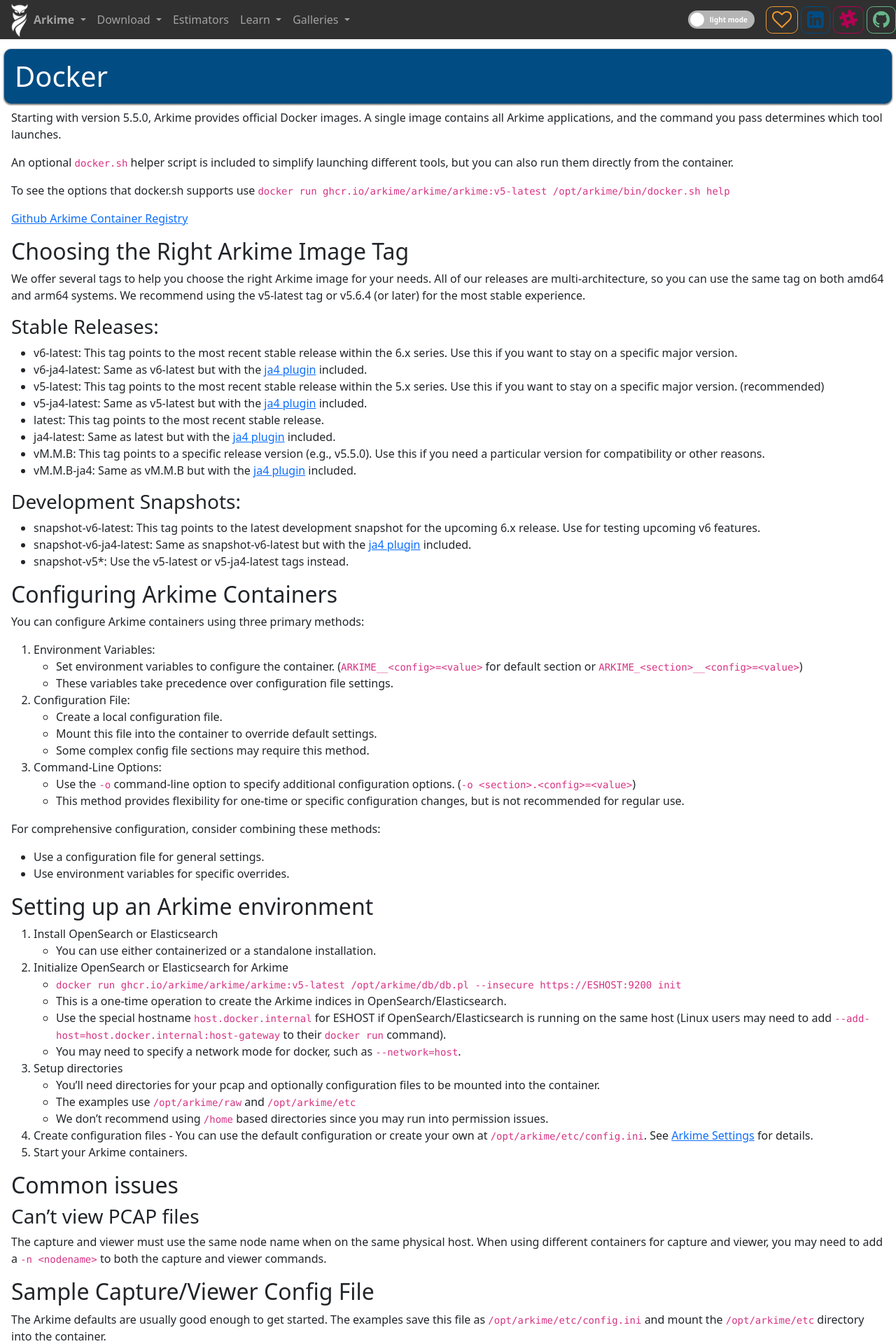
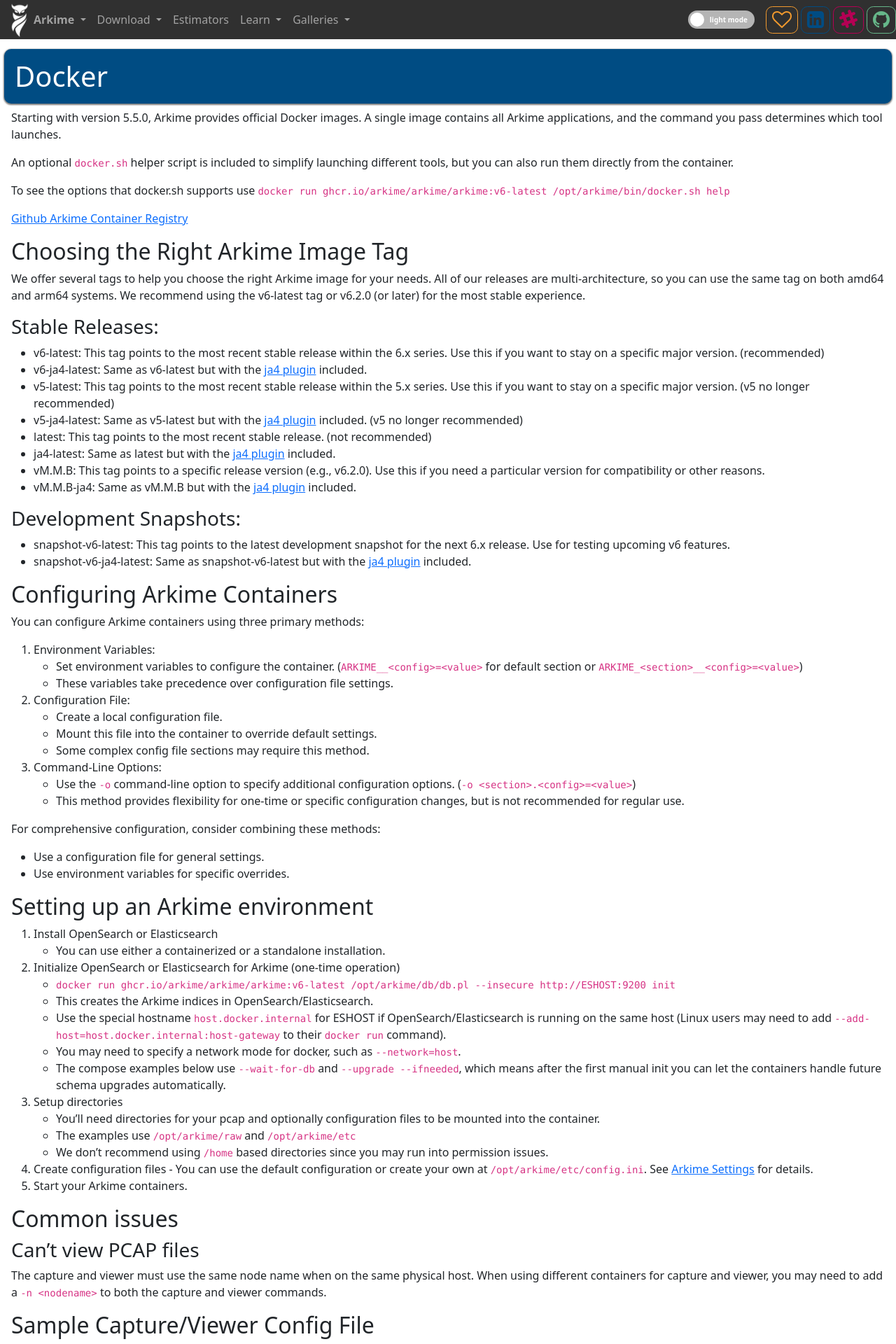
Before and after one commit to arkime/arkimeweb, a Jekyll site: the page built from _wiki/docker.md, in a window 1280 px wide. Shown: the top 1920 px of the page at 70% size. Built offline with Jekyll 4.4.1, drawn with Linux system fonts in a browser that asks for light colours; some of the changed text lies outside the part shown.

Commit message:
update for v6 and better examples

````diff
--- a/_wiki/docker.md
+++ b/_wiki/docker.md
@@ -15,7 +15,7 @@
 
 An optional `docker.sh` helper script is included to simplify launching different tools, but you can also run them directly from the container.
 
-To see the options that docker.sh supports use `docker run ghcr.io/arkime/arkime/arkime:v5-latest /opt/arkime/bin/docker.sh help`
+To see the options that docker.sh supports use `docker run ghcr.io/arkime/arkime/arkime:v6-latest /opt/arkime/bin/docker.sh help`
 
 [Github Arkime Container Registry](https://github.com/arkime/arkime/pkgs/container/arkime%2Farkime)
 
@@ -24,24 +24,23 @@
 
 We offer several tags to help you choose the right Arkime image for your needs.
 All of our releases are multi-architecture, so you can use the same tag on both amd64 and arm64 systems.
-We recommend using the v5-latest tag or v5.6.4 (or later) for the most stable experience.
+We recommend using the v6-latest tag or v6.2.0 (or later) for the most stable experience.
 
 ### Stable Releases:
 
-* v6-latest: This tag points to the most recent stable release within the 6.x series. Use this if you want to stay on a specific major version.
+* v6-latest: This tag points to the most recent stable release within the 6.x series. Use this if you want to stay on a specific major version. (recommended)
 * v6-ja4-latest: Same as v6-latest but with the [ja4 plugin](https://arkime.com/ja4) included.
-* v5-latest: This tag points to the most recent stable release within the 5.x series. Use this if you want to stay on a specific major version. (recommended)
-* v5-ja4-latest: Same as v5-latest but with the [ja4 plugin](https://arkime.com/ja4) included.
-* latest: This tag points to the most recent stable release.
+* v5-latest: This tag points to the most recent stable release within the 5.x series. Use this if you want to stay on a specific major version. (v5 no longer recommended)
+* v5-ja4-latest: Same as v5-latest but with the [ja4 plugin](https://arkime.com/ja4) included. (v5 no longer recommended)
+* latest: This tag points to the most recent stable release. (not recommended)
 * ja4-latest: Same as latest but with the [ja4 plugin](https://arkime.com/ja4) included.
-* vM.M.B: This tag points to a specific release version (e.g., v5.5.0). Use this if you need a particular version for compatibility or other reasons.
+* vM.M.B: This tag points to a specific release version (e.g., v6.2.0). Use this if you need a particular version for compatibility or other reasons.
 * vM.M.B-ja4: Same as vM.M.B but with the [ja4 plugin](https://arkime.com/ja4) included.
 
 ### Development Snapshots:
 
-* snapshot-v6-latest: This tag points to the latest development snapshot for the upcoming 6.x release. Use for testing upcoming v6 features.
+* snapshot-v6-latest: This tag points to the latest development snapshot for the next 6.x release. Use for testing upcoming v6 features.
 * snapshot-v6-ja4-latest: Same as snapshot-v6-latest but with the [ja4 plugin](https://arkime.com/ja4) included.
-* snapshot-v5*: Use the v5-latest or v5-ja4-latest tags instead.
 
 ## Configuring Arkime Containers
 {: .subsection }
@@ -67,12 +66,13 @@
 {: .subsection }
 
 1. Install OpenSearch or Elasticsearch
-* You can use either containerized or a standalone installation.
-2. Initialize OpenSearch or Elasticsearch for Arkime
-* `docker run ghcr.io/arkime/arkime/arkime:v5-latest /opt/arkime/db/db.pl --insecure https://ESHOST:9200 init`
-* This is a one-time operation to create the Arkime indices in OpenSearch/Elasticsearch.
+* You can use either a containerized or a standalone installation.
+2. Initialize OpenSearch or Elasticsearch for Arkime (one-time operation)
+* `docker run ghcr.io/arkime/arkime/arkime:v6-latest /opt/arkime/db/db.pl --insecure http://ESHOST:9200 init`
+* This creates the Arkime indices in OpenSearch/Elasticsearch.
 * Use the special hostname `host.docker.internal` for ESHOST if OpenSearch/Elasticsearch is running on the same host (Linux users may need to add `--add-host=host.docker.internal:host-gateway` to their `docker run` command).
 * You may need to specify a network mode for docker, such as `--network=host`.
+* The compose examples below use `--wait-for-db` and `--upgrade --ifneeded`, which means after the first manual init you can let the containers handle future schema upgrades automatically.
 3. Setup directories
 * You'll need directories for your pcap and optionally configuration files to be mounted into the container.
 * The examples use `/opt/arkime/raw` and `/opt/arkime/etc`
@@ -121,6 +121,11 @@
 ## Docker Compose Examples
 {: .subsection }
 
+These examples use `docker.sh` flags that make day-2 operations easier:
+* `--wait-for-db <url>` - block startup until OpenSearch/Elasticsearch is reachable.
+* `--upgrade <url>` - run `db.pl upgradenoprompt --ifneeded` so schema upgrades happen automatically when you pull a newer image. (You still need to run `db.pl init` manually the first time on a brand new Elasticsearch cluster.)
+* `--update-geo` - refresh the GeoIP/RIR/OUI files on container start.
+
 ### Cont3xt
 {: .subsubsection }
 
@@ -130,11 +135,12 @@
 ```
 services:
   cont3xt:
-    image: ghcr.io/arkime/arkime/arkime:v5-latest
+    image: ghcr.io/arkime/arkime/arkime:v6-latest
     network_mode: "host"
-    command: /opt/arkime/bin/docker.sh cont3xt
+    command: /opt/arkime/bin/docker.sh cont3xt --wait-for-db https://example.com:9200
     environment:
       - ARKIME_cont3xt__port=3220
+      - ARKIME__elasticsearch=https://example.com:9200
     volumes:
       - ./cont3xt.ini:/opt/arkime/etc/cont3xt.ini
     restart: always
@@ -145,12 +151,14 @@
 
 For capture and viewer you'll need to mount a directory for the pcap data and we recommend mounting an etc directory for the configuration and all the extra GEO files. Make sure the directories are writable by the container.
 
+The first time you bring this up, run `db.pl init` against a fresh OpenSearch/Elasticsearch cluster (see "Setting up an Arkime environment" above). After that, `--upgrade ... --ifneeded` will keep the schema in sync as you upgrade Arkime.
+
 ```
 services:
   capture:
-    image: ghcr.io/arkime/arkime/arkime:v5-latest
+    image: ghcr.io/arkime/arkime/arkime:v6-latest
     network_mode: "host"
-    command: /opt/arkime/bin/docker.sh capture --update-geo
+    command: /opt/arkime/bin/docker.sh capture --wait-for-db https://example.com:9200 --upgrade https://example.com:9200 --update-geo
     environment:
       - ARKIME__elasticsearch=https://example.com:9200
     volumes:
@@ -158,9 +166,9 @@
       - /opt/arkime/etc:/opt/arkime/etc
     restart: always
   viewer:
-    image: ghcr.io/arkime/arkime/arkime:v5-latest
+    image: ghcr.io/arkime/arkime/arkime:v6-latest
     network_mode: "host"
-    command: /opt/arkime/bin/docker.sh viewer
+    command: /opt/arkime/bin/docker.sh viewer --wait-for-db https://example.com:9200
     environment:
       - ARKIME__elasticsearch=https://example.com:9200
     volumes:
@@ -169,4 +177,6 @@
     restart: always
 ```
 
+For a more complete real-world example (including a colocated Elasticsearch container, ILM, ja4 plugin, and TZSP capture), see the [UDR7 guide](/udr7).
+
 </div>
````
Also changed, not shown: _wiki/udr7.md (+12 -6 lines).
